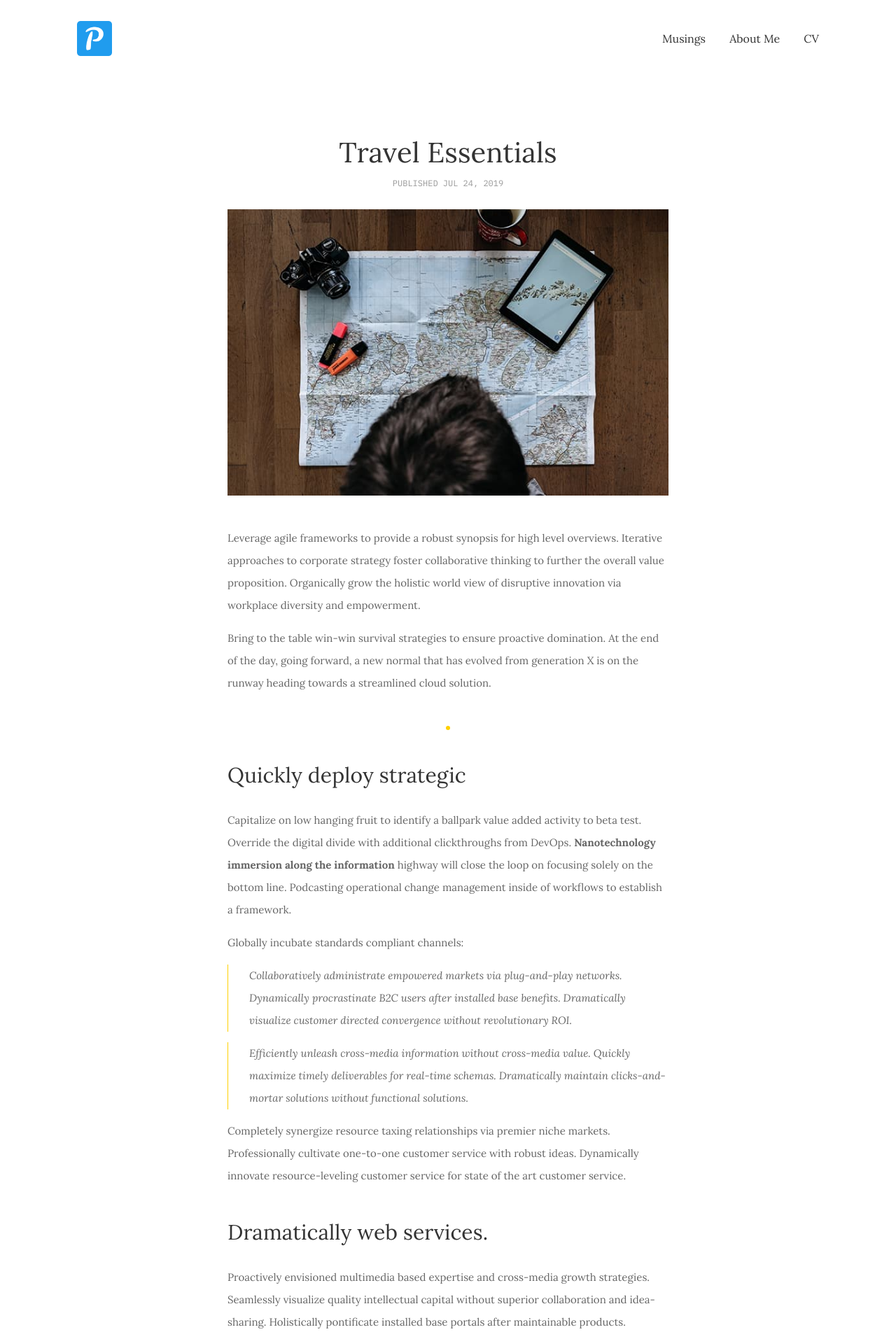
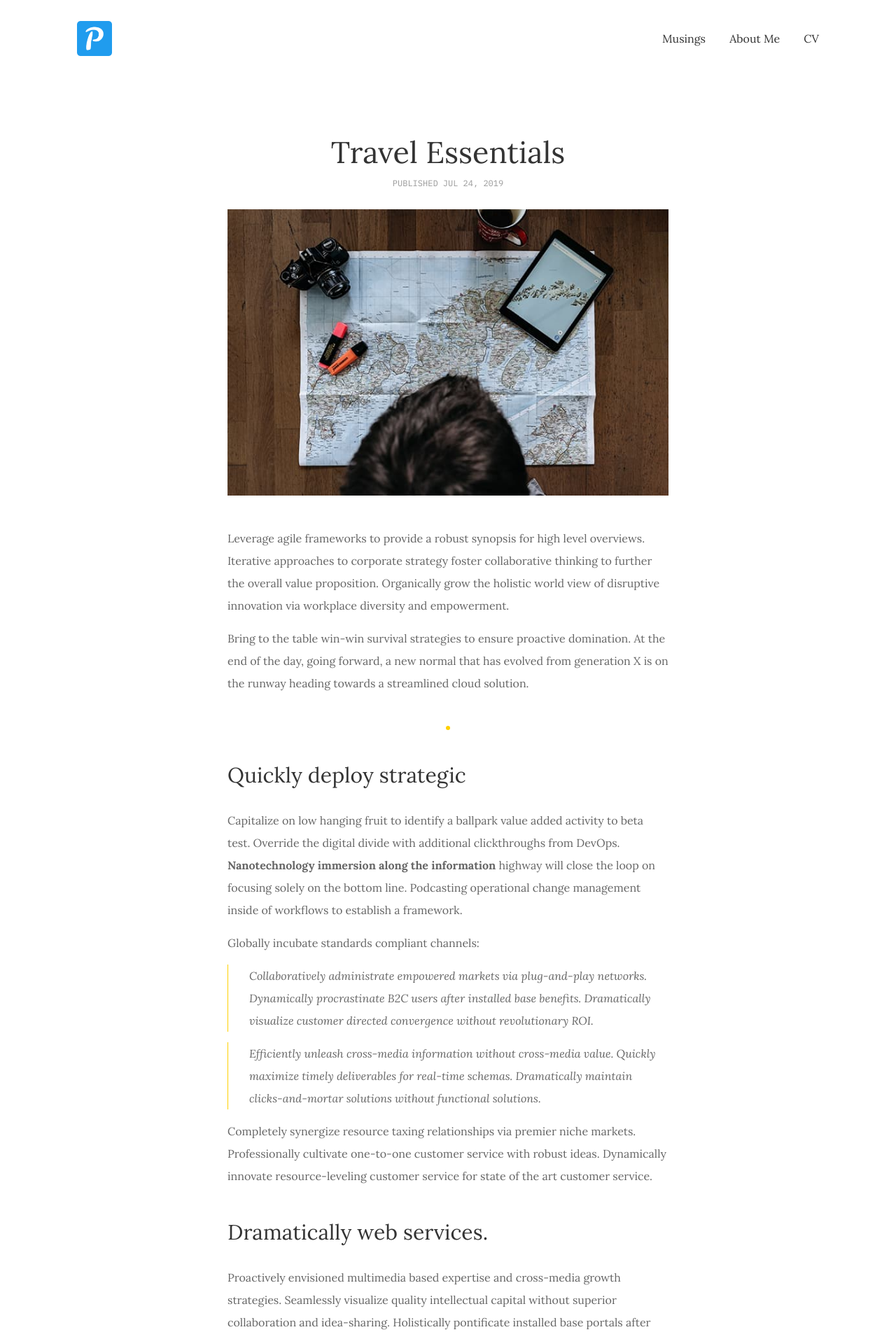
Before and after one commit to PrestonChing/prestonching.github.io, a Jekyll site: the page built from _posts/2019-07-23-travel-essentials.md, in a window 1280 px wide. Shown: the top 1913 px of the page at 70% size. Built offline with Jekyll 4.4.1, drawn with Linux system fonts in a browser that asks for light colours; some of the changed text lies outside the part shown.

Commit message:
contact icons

```diff
--- a/_includes/footer.html
+++ b/_includes/footer.html
@@ -3,13 +3,24 @@
   <footer class="footer">
     <div class="footer__inner">
       <div class="contact">
-        <div class="contact__title">Reach out at <a href="mailto:{{site.author.email}}">prestonching7@gmail.com</a>.</div>
+        <p>Reach out at</p>
         <ul class="contact__list list-reset">
-          {% for contact in site.contact %}
           <li class="contact__item">
-            <a class="contact__link" href="{{contact.link}}">{{contact.name}}</a>
+            <a class="share__link" href="prestonching7@gmail.com">
+              <svg xmlns="http://www.w3.org/2000/svg" width="16" height="16" fill="currentColor" class="bi bi-envelope-fill" viewBox="0 0 16 16">
+                <path d="M.05 3.555A2 2 0 0 1 2 2h12a2 2 0 0 1 1.95 1.555L8 8.414.05 3.555zM0 4.697v7.104l5.803-3.558L0 4.697zM6.761 8.83l-6.57 4.027A2 2 0 0 0 2 14h12a2 2 0 0 0 1.808-1.144l-6.57-4.027L8 9.586l-1.239-.757zm3.436-.586L16 11.801V4.697l-5.803 3.546z"/>
+              </svg>
+            </a>
           </li>
-          {% endfor %}
+
+          <li class="contact__item">
+            <a class="share__link" href="https://www.linkedin.com/in/preston-ching-11966b141/">
+              <svg xmlns="http://www.w3.org/2000/svg" width="16" height="16" fill="currentColor" class="bi bi-linkedin" viewBox="0 0 16 16">
+                <path d="M0 1.146C0 .513.526 0 1.175 0h13.65C15.474 0 16 .513 16 1.146v13.708c0 .633-.526 1.146-1.175 1.146H1.175C.526 16 0 15.487 0 14.854V1.146zm4.943 12.248V6.169H2.542v7.225h2.401zm-1.2-8.212c.837 0 1.358-.554 1.358-1.248-.015-.709-.52-1.248-1.342-1.248-.822 0-1.359.54-1.359 1.248 0 .694.521 1.248 1.327 1.248h.016zm4.908 8.212V9.359c0-.216.016-.432.08-.586.173-.431.568-.878 1.232-.878.869 0 1.216.662 1.216 1.634v3.865h2.401V9.25c0-2.22-1.184-3.252-2.764-3.252-1.274 0-1.845.7-2.165 1.193v.025h-.016a5.54 5.54 0 0 1 .016-.025V6.169h-2.4c.03.678 0 7.225 0 7.225h2.4z"/>
+              </svg>
+            </a>
+          </li>
+
         </ul>
       </div>
     </div>
--- a/_layouts/post.html
+++ b/_layouts/post.html
@@ -29,8 +29,8 @@
     {% endif %}
 
     <div class="post__share">
-      Share:
       <ul class="share__list list-reset">
+        Share this article:
         <li class="share__item">
           <a class="share__link share__facebook" href="https://www.facebook.com/sharer/sharer.php?u={{ site.url }}{{ site.baseurl }}{{ page.url }}"
             onclick="window.open(this.href, 'pop-up', 'left=20,top=20,width=500,height=500,toolbar=1,resizable=0'); return false;" title="Share on Facebook" rel="nofollow">
--- a/_sass/4-layouts/_page.scss
+++ b/_sass/4-layouts/_page.scss
@@ -15,7 +15,7 @@
 .page__title {
   text-decoration: underline;
   margin-bottom: 30px;
-  font-size: 40px;
+  font-size: 43px;
   line-height: 55px;
 }
 
@@ -35,7 +35,7 @@
 .page__content {
   margin-bottom: 45px;
   p {
-    font-size: 15px;
+    font-size: 16px;
     line-height: 32px;
     margin-bottom: 35px;
     color: $gray;
@@ -45,11 +45,13 @@
   }
   ul li,
   ol li {
+    font-size: 16px;
     margin-bottom: 15px;
     line-height: 32px;
     color: $gray;
   }
   p + ul li {
+    font-size: 16px;
     margin-bottom: 35px;
     line-height: 32px;
     color: $gray;
--- a/_sass/4-layouts/_post.scss
+++ b/_sass/4-layouts/_post.scss
@@ -14,7 +14,7 @@
 
 .post__title {
   margin-bottom: 10px;
-  font-size: 40px;
+  font-size: 43px;
   line-height: 55px;
 }
 
@@ -42,7 +42,7 @@
 .post__content {
   margin-bottom: 45px;
   p {
-    font-size: 15px;
+    font-size: 16px;
     line-height: 32px;
     color: $gray;
     img {
@@ -51,7 +51,9 @@
   }
   ul li,
   ol li {
+    font-size: 16px;
     margin-bottom: 15px;
+    line-height: 32px;
     color: $gray;
   }
 }
--- a/index.html
+++ b/index.html
@@ -36,7 +36,7 @@
           <span class="article__date">Published <time datetime="{{ post.date | date_to_xmlschema }}">{% assign date_format = site.minima.date_format | default: "%B %-d, %Y" %}{{ post.date | date: date_format }}</time></span>
         </div>
         <p class="article__excerpt">{% if post.description %}{{ post.description }}{% else %}{{ post.content | strip_html | truncate: 130 }}{% endif %}</p>
-        <a href="{{ post.url | prepend: site.baseurl }}" class="read-more">Read the rest</a>
+        <a href="{{ post.url | prepend: site.baseurl }}" class="read-more">Read more</a>
       </div>
     </div>
     {% endfor %}
```
